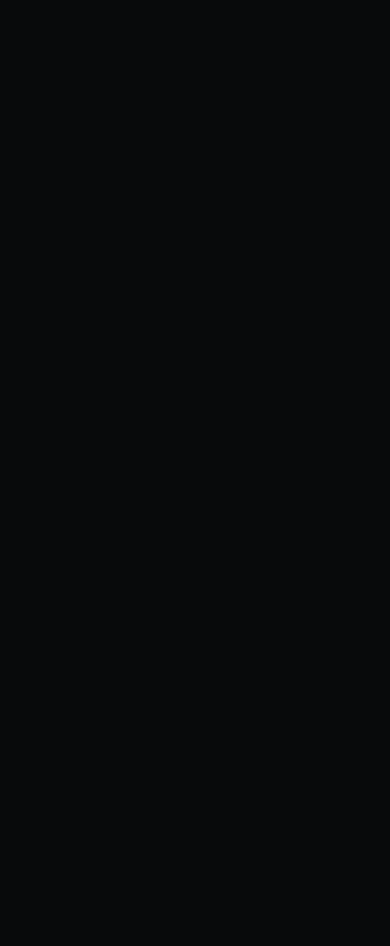
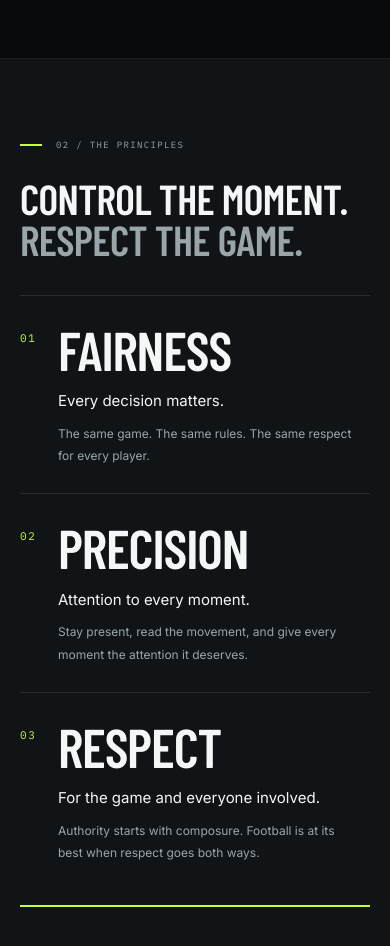
Before and after one commit to yassine-mathlouthi/Referee, a React (Vite) app: page / in a window 390 px wide. Shown: the part 2000-2946 px from the top of the page. Before the commit the page ends 2058 px from the top, so only its background shows below. Built offline with nearby package versions, Linux system fonts and the light colour scheme; a web font is replaced by a local one.

Commit message:
feat: build scroll-linked refereeing principles composition

```diff
--- a/src/App.tsx
+++ b/src/App.tsx
@@ -3,8 +3,9 @@ import { Hero } from './sections/Hero'
 import { useLanguage } from './i18n/context'
 import { Navbar } from './components/layout/Navbar'
 import { About } from './sections/About'
+import { Philosophy } from './sections/Philosophy'
 
 export default function App() {
   const { t } = useLanguage()
-  return <><a href="#main" className="skip-link">{t.skip}</a><IntroSequence /><Navbar /><main id="main"><Hero /><About /></main></>
+  return <><a href="#main" className="skip-link">{t.skip}</a><IntroSequence /><Navbar /><main id="main"><Hero /><About /><Philosophy /></main></>
 }
--- /dev/null
+++ b/src/sections/Philosophy.tsx
@@ -0,0 +1,35 @@
+import { useEffect, useRef } from 'react'
+import gsap from 'gsap'
+import { ScrollTrigger } from 'gsap/ScrollTrigger'
+import { ArrowUpRight } from 'lucide-react'
+import { useLanguage } from '../i18n/context'
+import { SectionReveal } from '../components/motion/SectionReveal'
+
+gsap.registerPlugin(ScrollTrigger)
+
+export function Philosophy() {
+  const { t } = useLanguage()
+  const root = useRef<HTMLElement>(null)
+  useEffect(() => {
+    const media = gsap.matchMedia()
+    media.add('(prefers-reduced-motion: no-preference) and (min-width: 768px)', () => {
+      const context = gsap.context(() => {
+        gsap.fromTo('.principle-progress', { scaleX: 0 }, { scaleX: 1, ease: 'none', scrollTrigger: { trigger: root.current, start: 'top 65%', end: 'bottom 65%', scrub: .5 } })
+        gsap.utils.toArray<HTMLElement>('.principle-name').forEach(element => {
+          gsap.fromTo(element, { x: -18, opacity: .35 }, { x: 0, opacity: 1, scrollTrigger: { trigger: element, start: 'top 90%', end: 'top 50%', scrub: .5 } })
+        })
+      }, root)
+      return () => context.revert()
+    })
+    return () => media.revert()
+  }, [])
+  return <section id="philosophy" className="section philosophy" ref={root} aria-labelledby="philosophy-title">
+    <div className="container">
+      <SectionReveal><p className="eyebrow section-label">{t.philosophy.label}</p><div className="philosophy-heading"><h2 id="philosophy-title" className="section-heading">{t.philosophy.title}<br/><span className="muted">{t.philosophy.accent}</span></h2><div className="principle-symbol" aria-hidden="true"><span/><span/></div></div></SectionReveal>
+      <div className="principles">{t.philosophy.values.map((value, i) => <article className="principle" key={value.name}>
+        <span className="eyebrow principle-number">0{i + 1}</span><h3 className="principle-name">{value.name}</h3><div className="principle-detail"><p>{value.line}</p><p className="body-copy">{value.detail}</p></div><ArrowUpRight className="principle-arrow" size={26} strokeWidth={1}/>
+      </article>)}</div>
+      <div className="principle-track" aria-hidden="true"><div className="principle-progress"/></div>
+    </div>
+  </section>
+}
--- a/src/styles/globals.css
+++ b/src/styles/globals.css
@@ -91,6 +91,28 @@ body::after { content: ''; position: fixed; inset: 0; z-index: 80; pointer-event
 .about-tags { padding: 22px 0 0; margin: 26px 0 0; border-top: 1px solid #ffffff1a; list-style: none; display: flex; flex-wrap: wrap; gap: 18px; }
 .about-tags li { font-size: 10px; color: #aeb6b8; display: flex; gap: 8px; align-items: center; }
 .about-tags .status-dot { width: 3px; height: 3px; }
+.philosophy { background: #101416; border-block: 1px solid #ffffff0c; }
+.philosophy-heading { display: flex; align-items: center; justify-content: space-between; gap: 30px; margin-bottom: 60px; }
+.philosophy .section-heading { font-size: clamp(42px, 5vw, 72px); }
+.principle-symbol { width: 130px; height: 130px; border: 1px solid #ffffff1f; border-radius: 50%; position: relative; margin-inline-end: 36px; }
+.principle-symbol::before { content: ''; position: absolute; width: 1px; height: 170px; background: #c7ff3645; top: -20px; left: 50%; }
+.principle-symbol::after { content: ''; position: absolute; width: 170px; height: 1px; background: #c7ff3645; top: 50%; left: -20px; }
+.principle-symbol span:first-child { position: absolute; inset: 20px; border: 1px solid #c7ff3660; border-radius: 50%; }
+.principle-symbol span:last-child { position: absolute; inset: 60px; background: #c7ff36; border-radius: 50%; }
+.principle { display: grid; grid-template-columns: 50px 1.3fr 1fr 35px; align-items: center; gap: 24px; padding-block: 36px; border-top: 1px solid #ffffff1a; }
+.principle-number { align-self: start; padding-top: 14px; color: #c7ff36; }
+.principle-name { font: 600 clamp(54px, 7vw, 100px)/1 var(--font-display); letter-spacing: -.02em; }
+.principle-detail > p:first-child { font-size: 15px; margin-bottom: 10px; }
+.principle-detail .body-copy { font-size: 12px; max-width: 300px; }
+.principle-arrow { color: #9aa5aa; }
+.principle-track { height: 2px; background: #ffffff15; margin-top: 15px; }
+.principle-progress { height: 100%; width: 100%; background: #c7ff36; transform-origin: left; }
+@media (max-width: 767px) {
+  .philosophy-heading { margin-bottom: 36px; }.principle-symbol { display: none; }
+  .principle { grid-template-columns: 24px 1fr; gap: 14px; padding-block: 26px; }
+  .principle-name { font-size: clamp(52px, 14vw, 86px); }.principle-number { padding-top: 9px; }
+  .principle-detail { grid-column: 2; }.principle-arrow { display: none; }
+}
 @media (max-width: 1023px) { .about-grid { gap: 45px; }.about-image { height: 500px; } }
 @media (max-width: 767px) { .about-grid { grid-template-columns: 1fr; gap: 40px; }.about-visual { order: 2; }.about-image { height: 400px; }.about-copy .section-heading { font-size: clamp(40px, 9vw, 64px); } }
 .navbar { position: fixed; z-index: 40; top: 20px; left: 36px; right: 36px; height: 64px; padding-inline: 22px; display: flex; align-items: center; justify-content: space-between; border: 1px solid transparent; transition: background .3s, border-color .3s; }
```
